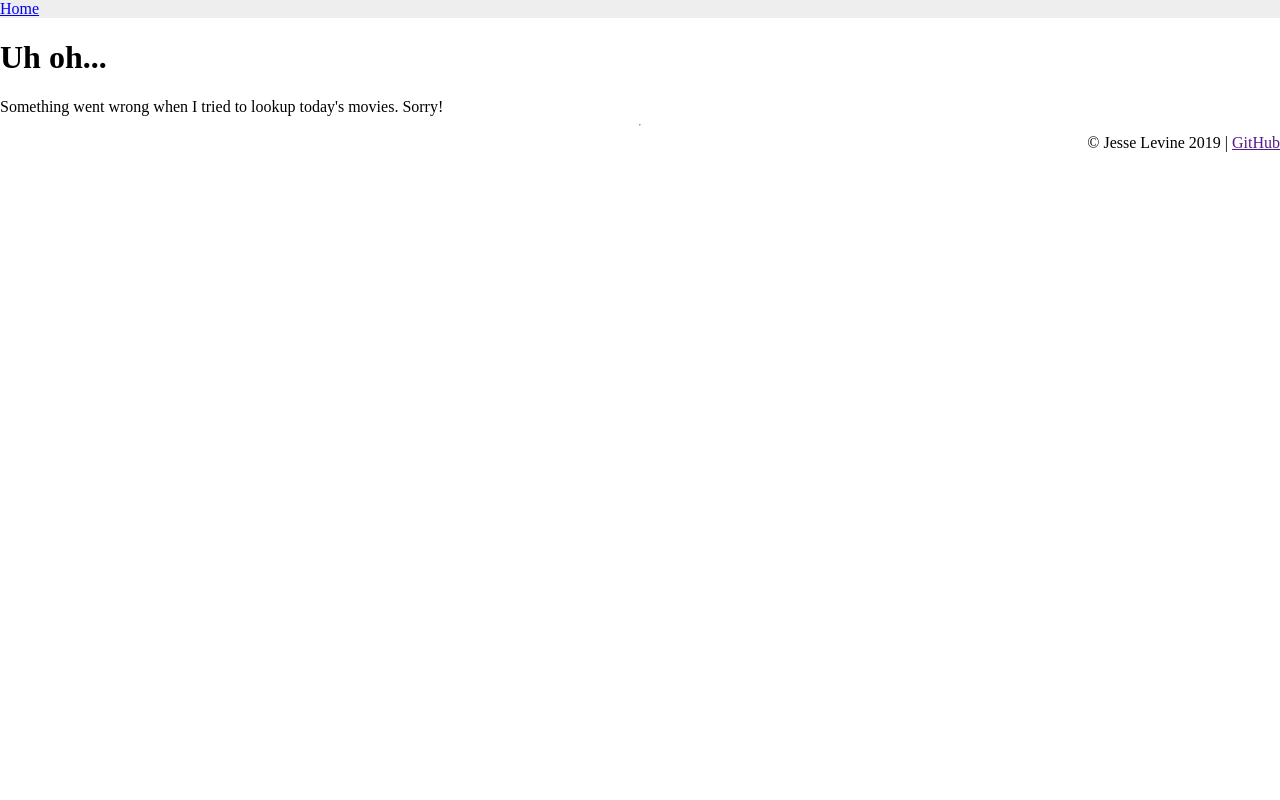
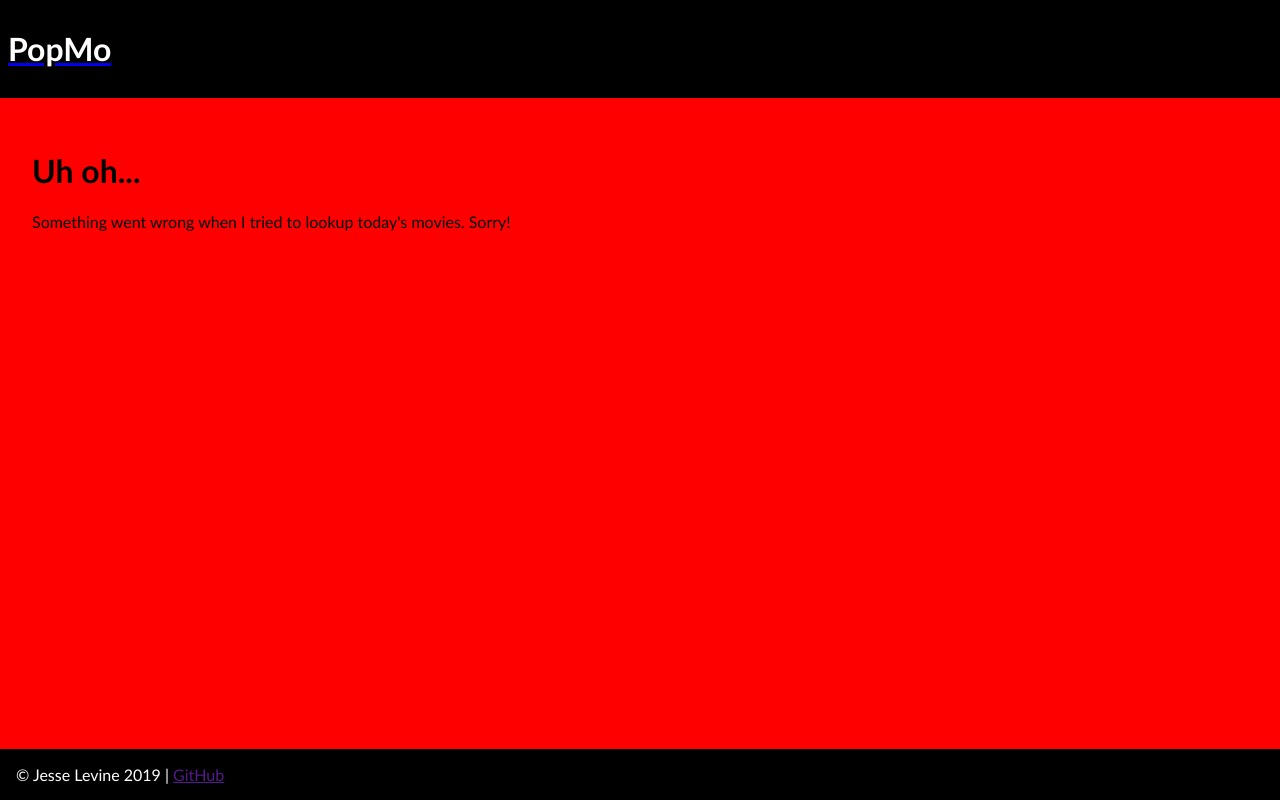
Before and after one commit to jesseilev/popmo, a Flask app: page /movies/ in a window 1280 px wide. Run offline with Flask 2, Linux system fonts and the light colour scheme; data that the repository does not hold is empty.

Commit message:
more styling

```diff
--- a/static/app.css
+++ b/static/app.css
@@ -3,22 +3,54 @@
     display: flex;
     flex-direction: column;
     margin: 0;
+    min-height: 100vh;
+    font-family: 'Gill Sans'
 }
 
 
-.navbar {
-    background: #eee;
+.site-header {
+    background: black;
+    padding: 0.5em;
+}
+
+.site-header h1 {
+    color: white;
 }
 
 .body-content {
     /* background: yellow; */
-
+    flex: 1;
+    background: red;
+    padding: 2em;
 }
 
-li {
+.movie-list {
+    display: flex;
+    flex-direction: row;
+    flex-wrap: wrap;
+    padding-left: 0;
+}
+
+.movie-list li {
+    display: flex;
     list-style: none;
+    margin-right: 2em;
+    margin-bottom: 2em;
+    box-shadow: 2px 2px 2px 2px rgba(0, 0, 0, 0.5);
+    /* border: 1px solid white; */
+}
+
+.movie-list li a {
+    height: 100%;
+}
+
+.movie-list li a img {
+    height: 100%;
+    width: 100%;
 }
 
 footer {
-    align-self: flex-end;
+    background: black;
+    color: white;
+    padding: 1em;
 }
--- a/templates/layout.html
+++ b/templates/layout.html
@@ -7,16 +7,17 @@
     </head>
 
     <body>
-        <div class="navbar">
-            <a href="/">Home</a>
-        </div>
+        <header class="site-header">
+            <a href="/">
+                <h1>PopMo</h1>
+            </a>
+        </header>
 
         <main class="body-content">
             {% block content %}
             {% endblock %}
         </main>
 
-        <hr/>
         <footer>
             <span>&copy; Jesse Levine 2019</span>
             |
--- a/templates/movies.html
+++ b/templates/movies.html
@@ -1,9 +1,9 @@
 {% extends "layout.html" %}
 {% block content %}
     <header>
-        <h1>Popular Movies</h1>
+        <h2>Today's {{ movies|length }} most popular movies:</h2>
     </header>
-    <ul>
+    <ul class="movie-list">
         {% for movie in movies %}
         <li>
             <a href="{{ movie.id }}">
```
